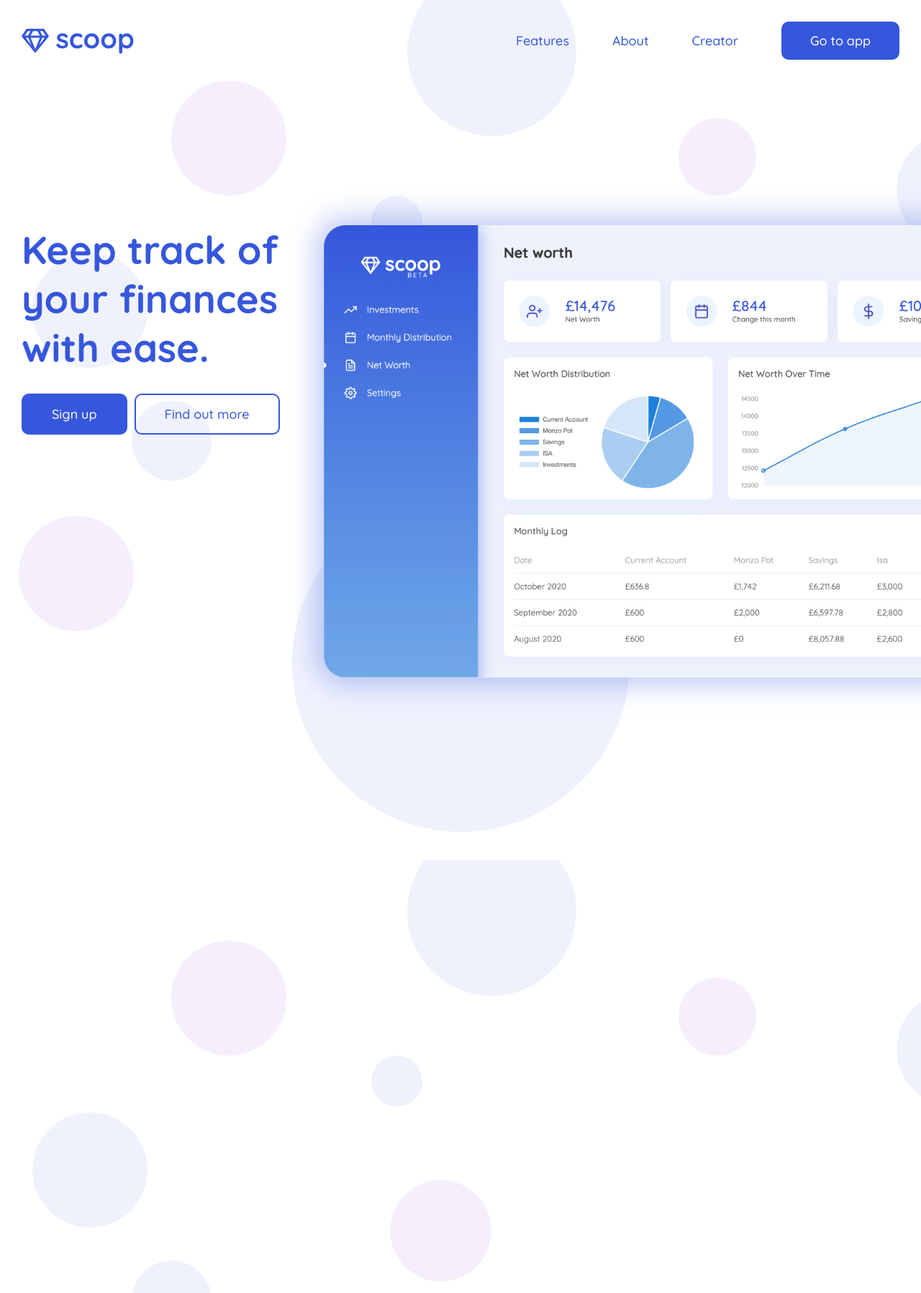
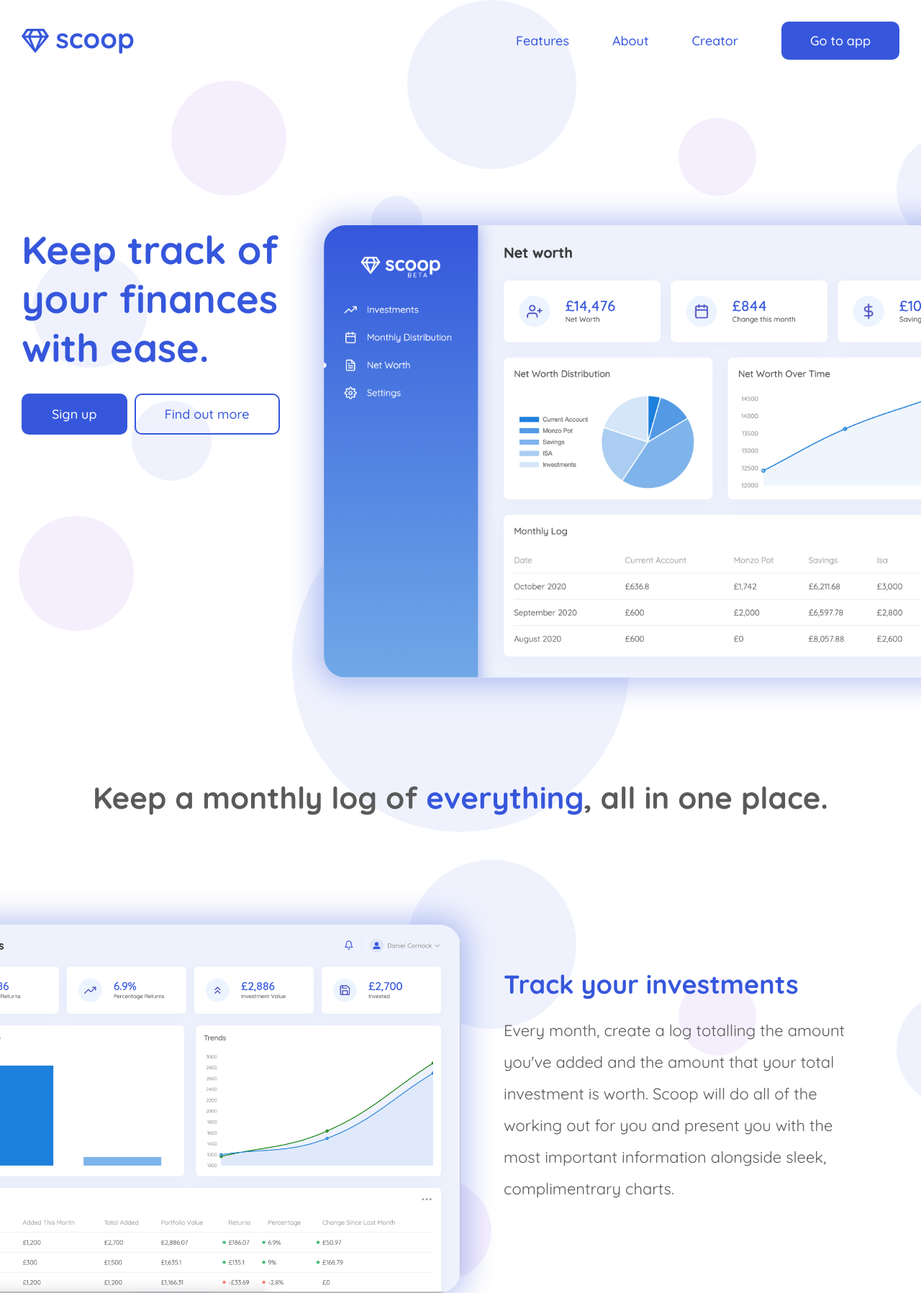
Before and after one commit to danielcornock/scoop-marketing-page, a Jekyll site: the page built from index.md, in a window 1280 px wide. Shown: the whole page at 72% size. Built offline with Jekyll 4.4.1, drawn with Linux system fonts in a browser that asks for light colours.

Commit message:
add investments snippet

```diff
--- /dev/null
+++ b/_includes/about/_about.scss
@@ -0,0 +1,41 @@
+.About {
+  &-container {
+    @include page-container;
+    padding-top: 350px;
+  }
+
+  &-heading {
+    color: $color-subheading;
+    font-size: 42px;
+    margin-bottom: 150px;
+    text-align: center;
+  }
+
+  &-content {
+    display: flex;
+    align-items: flex-start;
+  }
+
+  &-image {
+    @include app-image;
+    transform-origin: top right;
+    transform: scale(1.5);
+    width: 50%;
+  }
+
+  &-details {
+    padding: 60px;
+  }
+
+  &-subheading {
+    color: $color-primary;
+    font-size: 36px;
+    margin-bottom: $spacing-20;
+  }
+
+  &-text {
+    color: $color-subheading;
+    font-size: 22px;
+    line-height: 2;
+  }
+}
--- /dev/null
+++ b/_includes/about/about.html
@@ -0,0 +1,19 @@
+<div class="About-container">
+  <h2 class="About-heading">
+    Keep a monthly log of <span class="highlight">everything</span>, all in one
+    place.
+  </h2>
+
+  <div class="About-content">
+    <img src="../../assets/images/investments.png" alt="" class="About-image" />
+    <div class="About-details">
+      <h3 class="About-subheading">Track your investments</h3>
+      <p class="About-text">
+        Every month, create a log totalling the amount you've added and the
+        amount that your total investment is worth. Scoop will do all of the
+        working out for you and present you with the most important information
+        alongside sleek, complimentrary charts.
+      </p>
+    </div>
+  </div>
+</div>
--- a/_includes/hero/_hero.scss
+++ b/_includes/hero/_hero.scss
@@ -4,11 +4,10 @@
   }
 
   &-image {
-    border-radius: 20px;
+    @include app-image;
     width: 800px;
     transform-origin: top left;
     transform: scale(1.5);
-    box-shadow: 0 0 24px 8px rgba($color-primary, 30%);
   }
 
   &-content {
--- a/_layouts/home/_home.scss
+++ b/_layouts/home/_home.scss
@@ -0,0 +1,9 @@
+.Home {
+  &-about {
+    // background-image: linear-gradient(
+    //   to bottom right,
+    //   $color-primary,
+    //   $color-primary-gradient
+    // );
+  }
+}
--- a/_layouts/home/home.html
+++ b/_layouts/home/home.html
@@ -5,3 +5,7 @@ layout: default
 <div class="Home-hero">
   {% include hero/hero.html %}
 </div>
+
+<div class="Home-about">
+  {% include about/about.html %}
+</div>
--- a/_sass/_base.scss
+++ b/_sass/_base.scss
@@ -7,7 +7,7 @@
 
 body {
   overflow-x: hidden;
-  background-image: url('../../assets/images/background.svg');
+  background-image: url('../../assets/images/background-repeat.svg');
 }
 button,
 a {
@@ -16,3 +16,7 @@ a {
   cursor: pointer;
   text-decoration: none;
 }
+
+.highlight {
+  color: $color-primary;
+}
--- a/_sass/_includes.scss
+++ b/_sass/_includes.scss
@@ -1,2 +1,3 @@
 @import '../_includes/header/header';
 @import '../_includes/hero/hero';
+@import '../_includes/about/about';
--- a/_sass/_mixins.scss
+++ b/_sass/_mixins.scss
@@ -4,3 +4,8 @@
   padding-right: $spacing-30;
   margin: auto;
 }
+
+@mixin app-image {
+  box-shadow: 0 0 24px 8px rgba($color-primary, 30%);
+  border-radius: 20px;
+}
```
Also changed, not shown: assets/images/background-repeat.svg (added), assets/images/investments.png (added).
